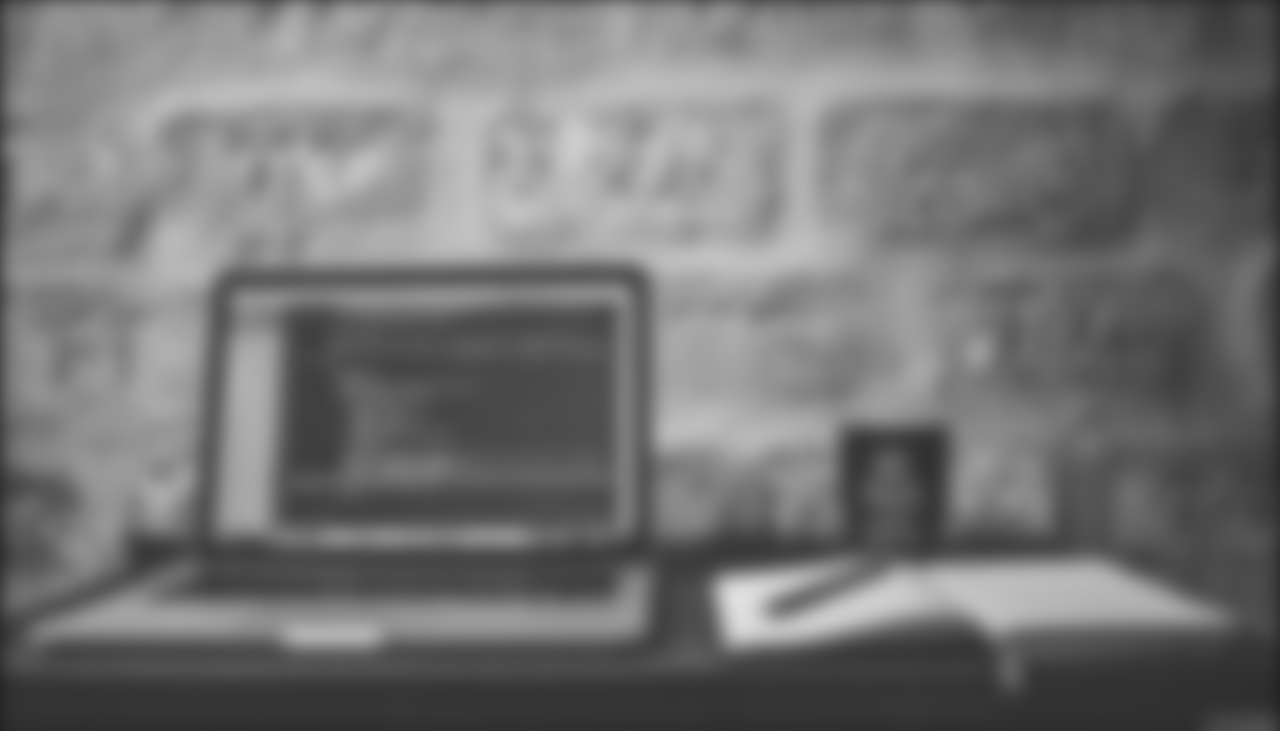
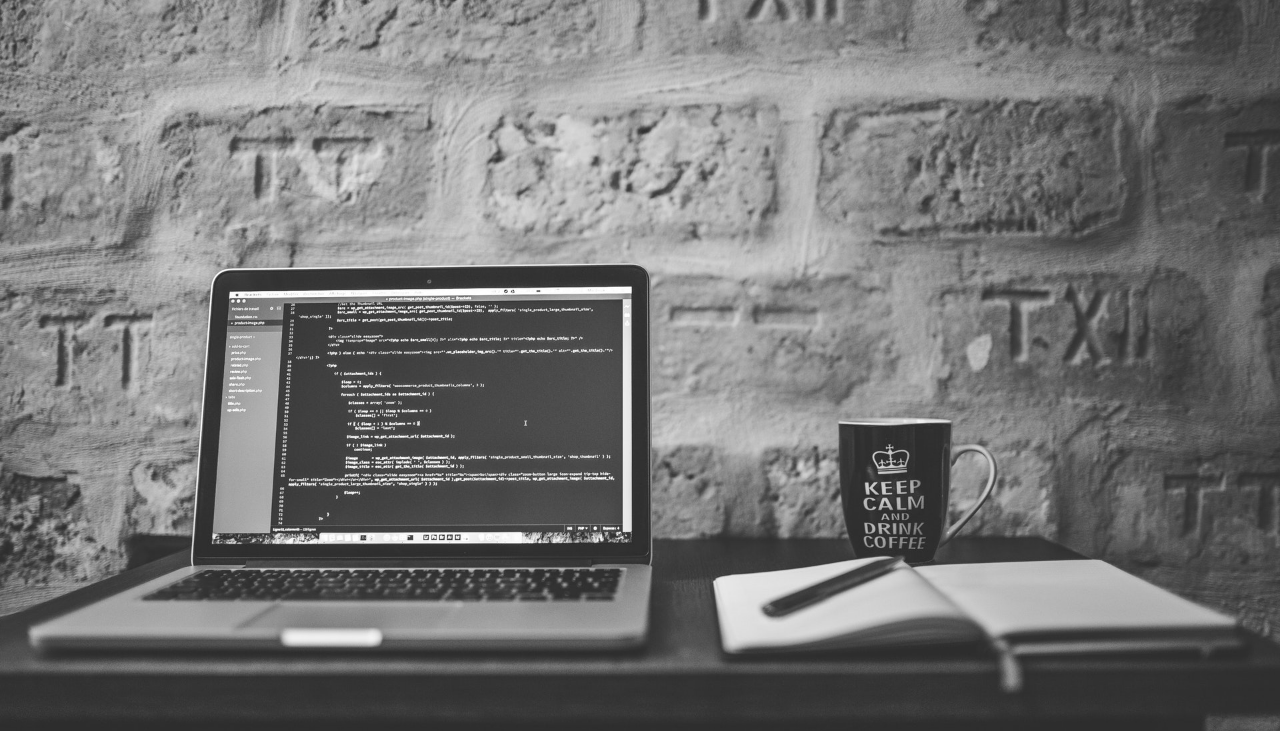
Before and after one commit to infiniteoo/HTMLCSS-blurred_landing_page, a plain HTML site: page index.html in a window 1280 px wide. Shown: the part 69-800 px from the top of the page. Drawn offline with Linux system fonts and the light colour scheme.

Commit message:
added blur effect on hover

```diff
--- a/css/style.css
+++ b/css/style.css
@@ -18,3 +18,8 @@ body {
     -webkit-filter: blur(10px);
     transition: all 1000ms;
 }
+
+.showcase:hover::after {
+    filter: blur(0px);
+    -webkit-filter: blur(0px);
+}
```
